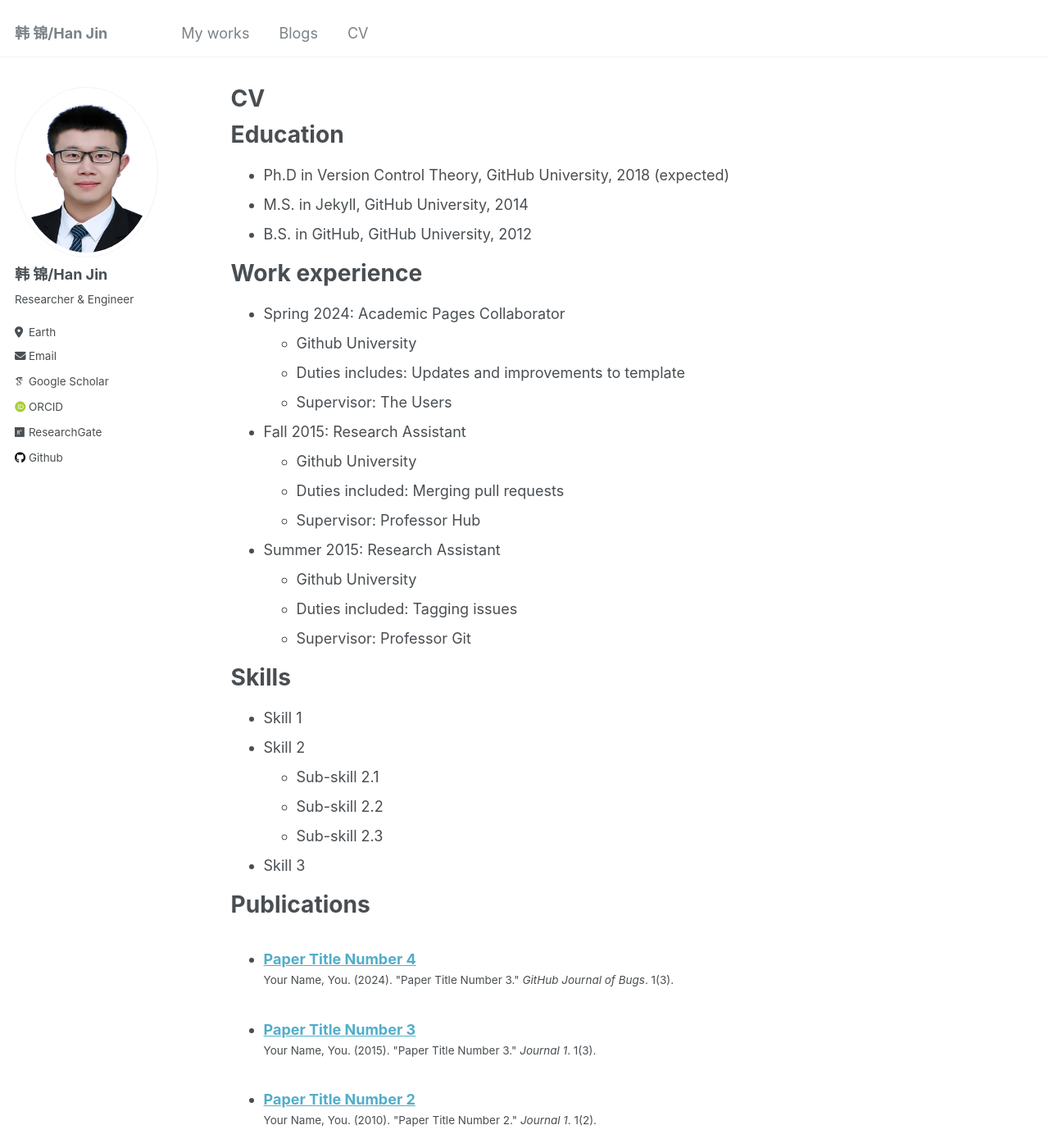
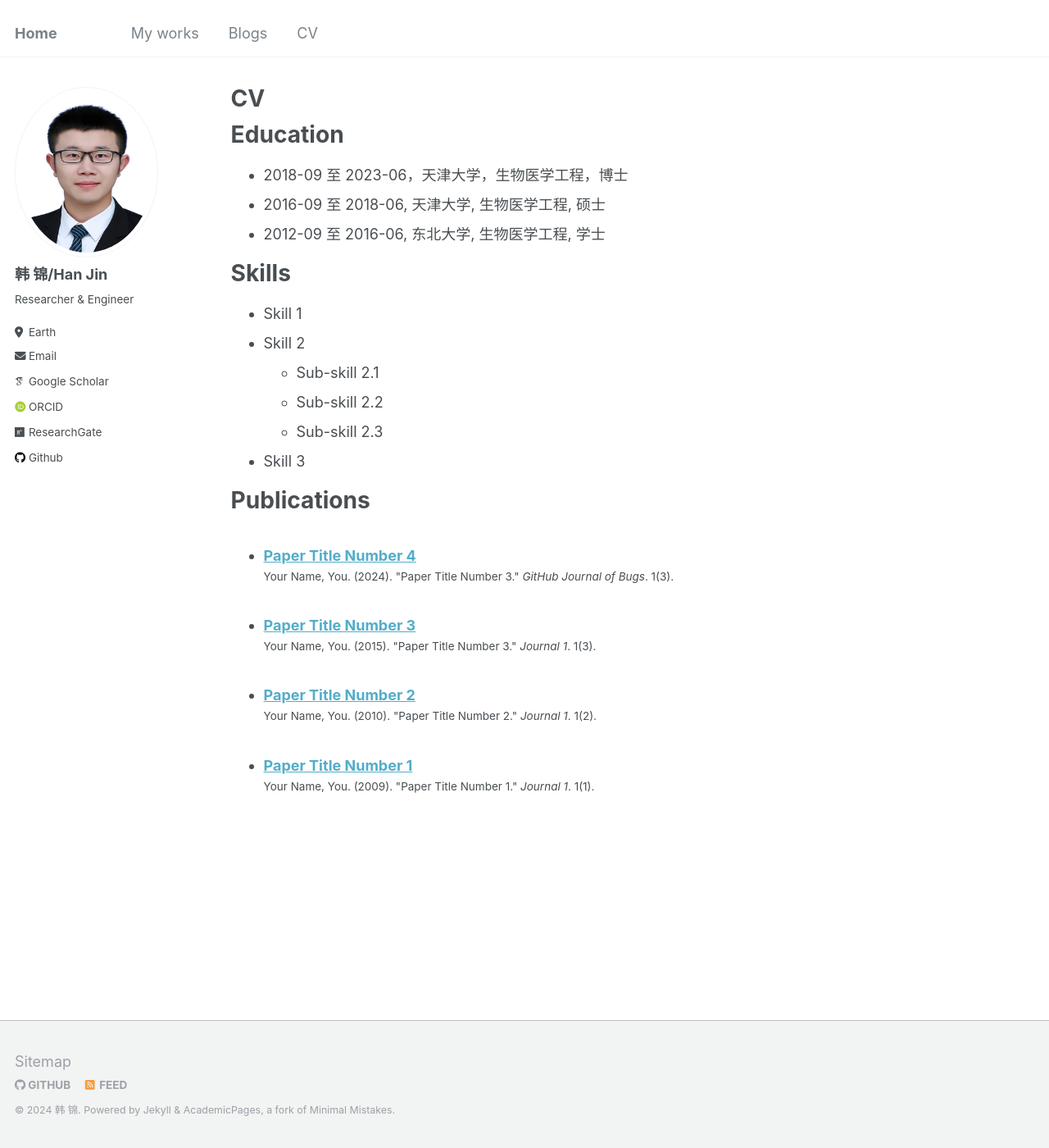
Before and after one commit to OrionHH/OrionHH.github.io, a Jekyll site: the page built from _pages/cv.md, in a window 1280 px wide and 1400 px high. Shown: the whole window at 82% size. Built offline with Jekyll 4.4.1, drawn with Linux system fonts in a browser that asks for light colours; some web fonts are replaced; some of the changed text lies outside the part shown.

Commit message:
no message

```diff
--- a/_config.yml
+++ b/_config.yml
@@ -8,7 +8,7 @@
 
 # Basic Site Settings
 locale                   : "zh-cn"
-title                    : "韩 锦/Han Jin"
+title                    : "Home"
 title_separator          : "-"
 name                     : &name "韩 锦"
 description              : &description "Researcher & Engineer"
--- a/_pages/cv.md
+++ b/_pages/cv.md
@@ -11,26 +11,10 @@
 
 Education
 ======
-* Ph.D in Version Control Theory, GitHub University, 2018 (expected)
-* M.S. in Jekyll, GitHub University, 2014
-* B.S. in GitHub, GitHub University, 2012
+* 2018-09 至 2023-06，天津大学，生物医学工程，博士
+* 2016-09 至 2018-06, 天津大学, 生物医学工程, 硕士
+* 2012-09 至 2016-06, 东北大学, 生物医学工程, 学士
 
-Work experience
-======
-* Spring 2024: Academic Pages Collaborator
-  * Github University
-  * Duties includes: Updates and improvements to template
-  * Supervisor: The Users
-
-* Fall 2015: Research Assistant
-  * Github University
-  * Duties included: Merging pull requests
-  * Supervisor: Professor Hub
-
-* Summer 2015: Research Assistant
-  * Github University
-  * Duties included: Tagging issues
-  * Supervisor: Professor Git
 
 Skills
 ======
@@ -46,19 +30,3 @@
   <ul>{% for post in site.publications reversed %}
     {% include archive-single-cv.html %}
   {% endfor %}</ul>
-
-Talks
-======
-  <ul>{% for post in site.talks reversed %}
-    {% include archive-single-talk-cv.html  %}
-  {% endfor %}</ul>
-
-Teaching
-======
-  <ul>{% for post in site.teaching reversed %}
-    {% include archive-single-cv.html %}
-  {% endfor %}</ul>
-
-Service and leadership
-======
-* Currently signed in to 43 different slack teams
```
Also changed, not shown: _pages/publications.md (+15 -0 lines).
